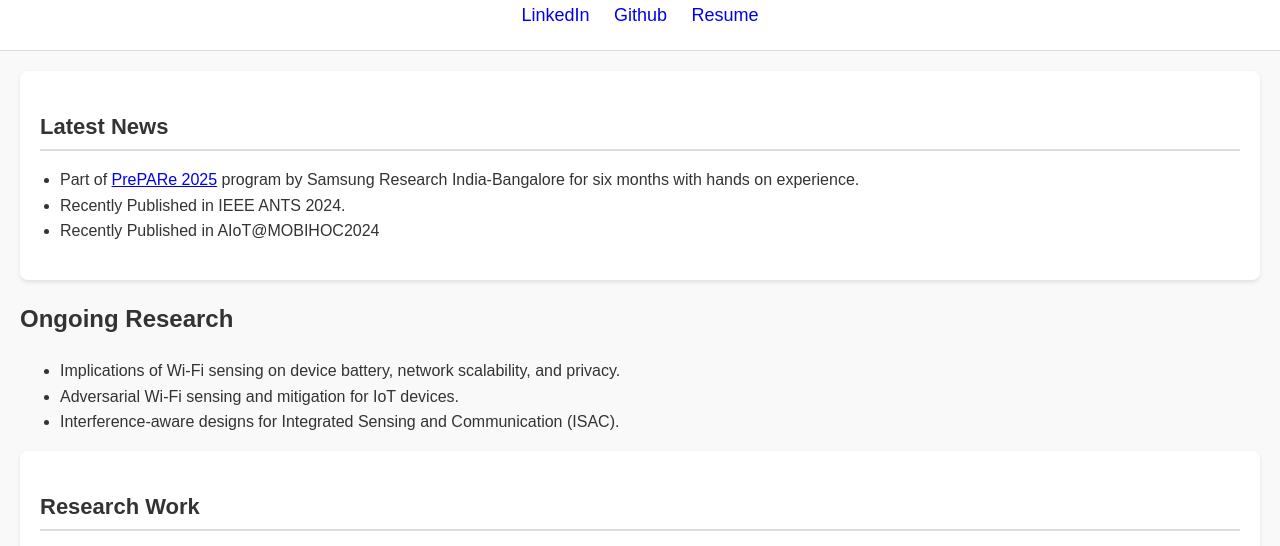
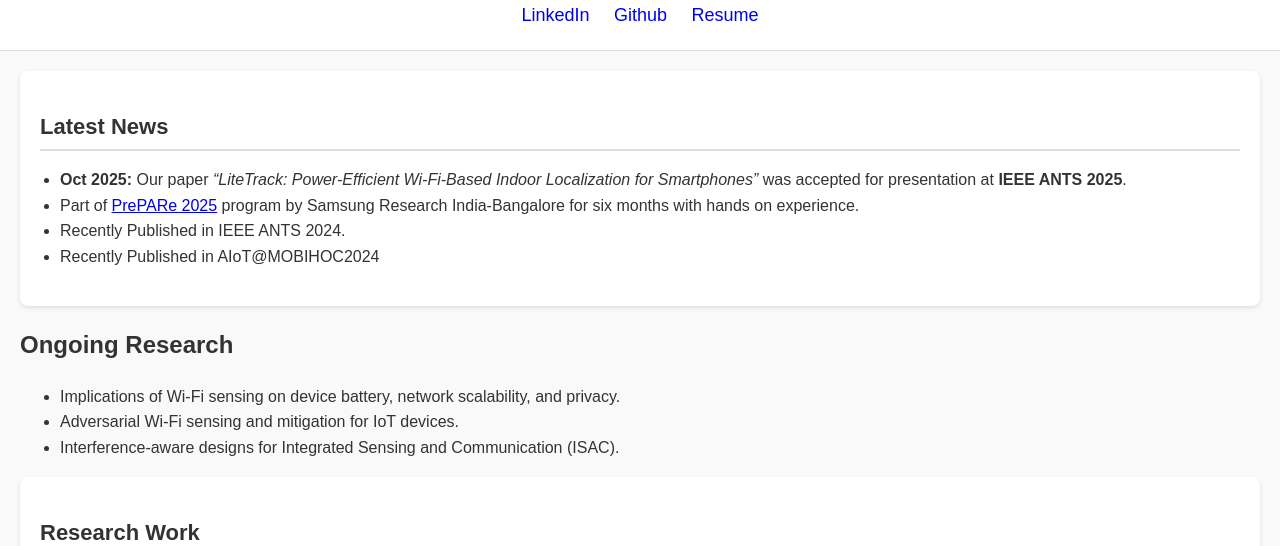
Before and after one commit to senseYamini/website, a plain HTML site: page index.html in a window 1280 px wide. Shown: the part 221-767 px from the top of the page. Drawn offline with Linux system fonts and the light colour scheme.

Commit message:
Update index.html

```diff
--- a/index.html
+++ b/index.html
@@ -22,6 +22,7 @@
         <section class="latest-news">
             <h2>Latest News</h2>
             <ul>
+                <li><strong>Oct 2025:</strong> Our paper <em>“LiteTrack: Power-Efficient Wi-Fi-Based Indoor Localization for Smartphones”</em> was accepted for presentation at <strong>IEEE ANTS 2025</strong>.</li>
                 <li>Part of <a href="https://news.samsung.com/in/forging-futures-how-samsungs-prepare-programme-is-pioneering-a-new-era-of-research-leadership">
                     PrePARe 2025</a> program by Samsung Research India-Bangalore for six months
                     with hands on experience.</li>
```
